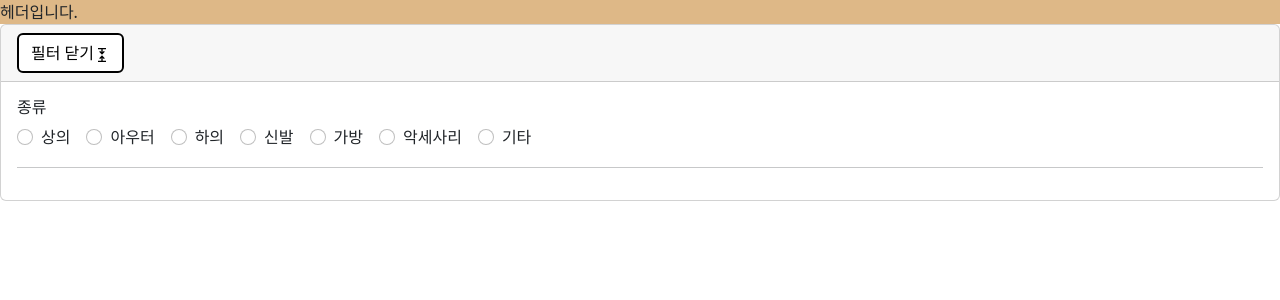
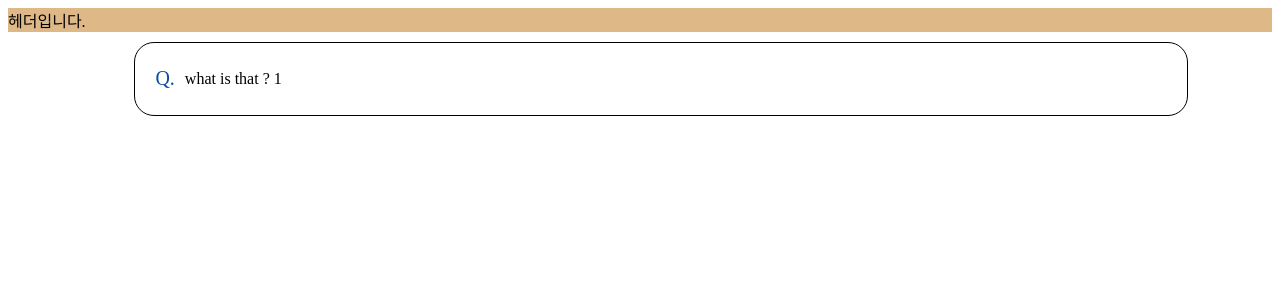
Before and after one commit to ClothPick/ClothPick-Team-Project-Web, a React (Create React App) app: page / in a window 1280 px wide. Shown: the top 300 px of the page. Built offline with nearby package versions, Linux system fonts and the light colour scheme.

Commit message:
[내 옷장] Filter Accordion 수정
- Bootstrap을 사용하지 않고 Accordion 수정 완료
- 다른 branch에서 작업한 파일 가져오기

```diff
--- a/src/App.js
+++ b/src/App.js
@@ -1,6 +1,6 @@
 import React from "react";
 import { BrowserRouter as Router, Route, Switch } from "react-router-dom";
-import ClosetMain from "./Component/Closet/ClosetMain";
+import ClosetMain from "./Closet/ClosetMain";
 
 function App() {
   return (
--- /dev/null
+++ b/src/Closet/Accordion/Accordion.css
@@ -0,0 +1,60 @@
+.fqa-parent {
+    display: flex;
+    align-items: center;
+    justify-content: center;
+  }
+
+  .faq-list {
+    width: 80%;
+  }
+
+  .faq-card {
+    display: flex;
+    margin-top: 10px;
+    width: 100%;
+    padding-left: 1.25rem;
+    padding-right: 1.25rem;
+    border: 1px solid black;
+    border-radius: 20px;
+    flex-direction: column;
+  }
+
+  .faq-card-title {
+    display: flex;
+    padding-top: 1.5rem;
+    padding-bottom: 1.5rem;
+    align-items: center;
+    cursor: pointer;
+  }
+
+  .faq-card-answer {
+    position: relative;
+    padding-top: 1rem;
+    padding-bottom: 1.5rem;
+    padding-right: 2rem;
+    border: 0px solid rgba(225,228,230,.5);
+    border-top-width: 1px;
+
+    transition:padding-top 0.5s, padding-bottom 0.5s, height 0.5s, transform 0.5s;
+  }
+
+  .faq-card-none {
+    padding-top: 0rem;
+    padding-bottom: 0rem;
+    height: 0px;
+
+    visibility: hidden;
+    transition:padding-top 0.5s, padding-bottom 0.5s, height 0.5s, transform 0.5s;
+  }
+
+  .question-mark {
+    color: rgb(12, 77, 162);
+    font-size: 20px;
+    margin-right: 10px;
+  }
+
+  .answer-mark {
+    color: skyblue;
+    font-size: 20px;
+    margin-right: 10px;
+  }
--- /dev/null
+++ b/src/Closet/Accordion/Accordion.jsx
@@ -0,0 +1,47 @@
+import React, { useState } from "react";
+import data from './data'
+
+const Accordion = () => {
+    const [cardOnOff, setCardOnOff] = useState(data);
+    const showList = data;
+
+    const getQnACard = (item, index) => {
+        return (
+            <div className="faq-card" key={index}>
+                <div
+                    className="faq-card-title"
+                    onClick={() => {
+                        let tempCard = cardOnOff;
+                        tempCard[index].show = !tempCard[index].show;
+                        setCardOnOff([...tempCard]);
+                    }}
+                >
+                    <span className="question-mark">Q.</span>
+                    <span>{item.question}</span>
+                </div>
+                <div
+                    className={
+                        data[index].show
+                            ? "faq-card-answer"
+                            : "faq-card-answer faq-card-none"
+                    }
+                >
+                    <span className="answer-mark">A.</span>
+                    <span className="FAQ-card-answer">{item.answer}</span>
+                </div>
+            </div>
+        );
+    };
+
+    return (
+        <div>
+            <div className="fqa-parent">
+                <div className="faq-list">
+                    {showList.map((item, index) => getQnACard(item, index))}
+                </div>
+            </div>
+        </div>
+    );
+};
+
+export default Accordion;
--- /dev/null
+++ b/src/Closet/Accordion/data.jsx
@@ -0,0 +1,8 @@
+const data = [
+    {
+        question: "what is that ? 1",
+        answer: "this is react. 1",
+    },
+];
+
+export default data;
--- /dev/null
+++ b/src/Closet/Closet.css
@@ -0,0 +1,7 @@
+.header {
+  top: 0;
+  left: 0;
+  width: 100%;
+  height: 15%;
+  background-color: burlywood;
+}
--- /dev/null
+++ b/src/Closet/ClosetFilter.jsx
@@ -0,0 +1,12 @@
+import React from 'react';
+import Accordion from './Accordion/Accordion';
+
+const ClosetFilter = () => {
+  return (
+    <div>
+      <Accordion />
+    </div>
+  );
+};
+
+export default ClosetFilter;
--- /dev/null
+++ b/src/Closet/ClosetMain.jsx
@@ -0,0 +1,16 @@
+import React from "react";
+import "./Closet.css"
+import ClosetFilter from "./ClosetFilter";
+import "./Accordion/Accordion.css";
+
+function ClosetMain() {
+  return (
+    <div className="ClosetMain">
+      <div className="header">헤더입니다.</div>
+      <ClosetFilter />
+    </div>
+
+  );
+}
+
+export default ClosetMain;
```
